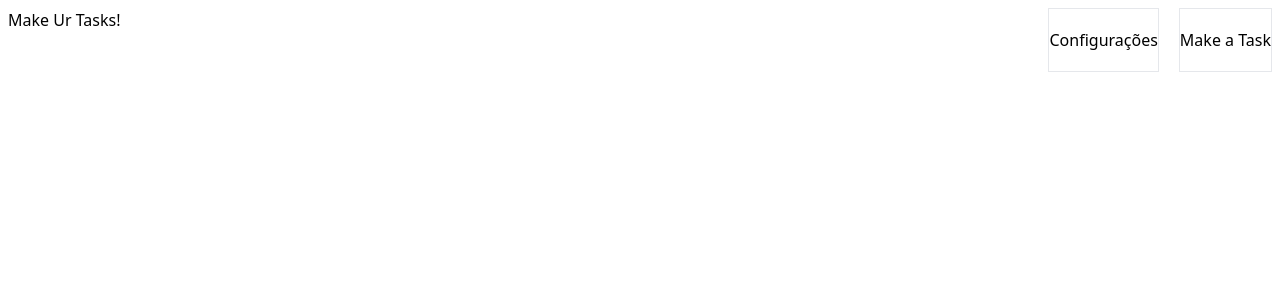
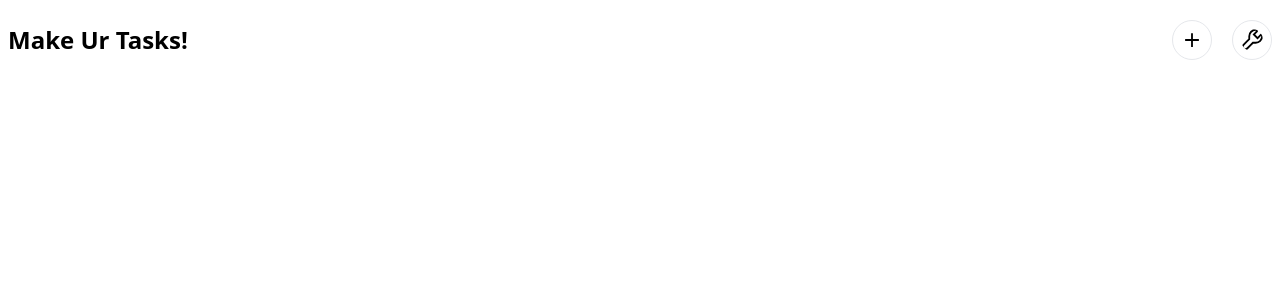
Before and after one commit to Leckller/make_ur_tasks_front_end, a React (Vite) app: page / in a window 1280 px wide. Shown: the top 300 px of the page. Built offline with nearby package versions, Linux system fonts and the light colour scheme.

Commit message:
feat: fiz uma graça no pavao

```diff
--- a/package.json
+++ b/package.json
@@ -15,6 +15,7 @@
     "dotenv": "^16.4.5",
     "react": "^18.2.0",
     "react-dom": "^18.2.0",
+    "react-icons": "^5.2.1",
     "react-redux": "^9.1.2",
     "react-router-dom": "^6.22.3",
     "sweetalert2": "^11.10.6"
--- a/src/components/HeaderComponent.tsx
+++ b/src/components/HeaderComponent.tsx
@@ -1,3 +1,5 @@
+import { IoMdAdd } from 'react-icons/io';
+import { GrConfigure } from 'react-icons/gr';
 import { useAppDispatch } from '../hooks/reduxHooks';
 import { openEdit } from '../redux/Reducers/Tasks';
 
@@ -5,21 +7,19 @@ function HeaderComponent() {
   const dispatch = useAppDispatch();
 
   return (
-    <header className="flex flex-row justify-between w-full h-[10%] p-2 text-center">
-      <h1>Make Ur Tasks!</h1>
+    <header className="flex flex-row items-center justify-between w-full h-[10%] p-2">
+      <h1 className="font-bold text-2xl">
+        Make Ur Tasks!
+      </h1>
       <section className="flex flex-row gap-5">
-        <button
-          className="text-center border"
+        <IoMdAdd
+          className="w-10 h-10 border rounded-full p-2"
+          onClick={ () => dispatch(openEdit({ bool: 1, type: 'add' })) }
+        />
+        <GrConfigure
+          className="w-10 h-10 border rounded-full p-2"
           onClick={ () => dispatch(openEdit({ bool: 1, type: 'config' })) }
-        >
-          Configurações
-        </button>
-        <button
-          className="text-center border"
-          onClick={ () => dispatch(openEdit({ bool: 1, type: 'add' })) }
-        >
-          Make a Task
-        </button>
+        />
       </section>
     </header>
   );
--- a/src/components/TaskComponent.tsx
+++ b/src/components/TaskComponent.tsx
@@ -1,4 +1,6 @@
 /* eslint-disable jsx-a11y/no-static-element-interactions */
+import { FaRegTrashAlt } from 'react-icons/fa';
+import { BsPencil } from 'react-icons/bs';
 import { useAppDispatch } from '../hooks/reduxHooks';
 import { deleteTask, openEdit, toggleTask, viewTask } from '../redux/Reducers/Tasks';
 import { Task } from '../types';
@@ -6,9 +8,18 @@ import { Task } from '../types';
 function TaskComponent({ task }: { task: Task }) {
   const dispatch = useAppDispatch();
   return (
-    <div className="flex flex-row gap-3 items-center">
-      <div className={ `${task.completed ? 'bg-green-500' : 'bg-red-500'} w-5 h-5` } />
+    <div
+      className="flex flex-row gap-3 items-center flex-nowrap w-[90%]
+      border-4 border-black rounded-md p-2 max-w-[500px]"
+    >
+      <input
+        type="checkbox"
+        checked={ task.completed }
+        onChange={ () => dispatch(toggleTask(task)) }
+        className={ `${task.completed ? 'bg-green-500' : 'bg-red-500'} w-5 h-5` }
+      />
       <button
+        className="font-semibold w-[80%] break-words"
         onClick={ () => {
           dispatch(openEdit({ type: 'view', bool: 1 }));
           dispatch(viewTask(task));
@@ -16,20 +27,14 @@ function TaskComponent({ task }: { task: Task }) {
       >
         <p>{task.taskName}</p>
       </button>
-      <button onClick={ () => dispatch(toggleTask(task)) }>
-        Concluir Task
-      </button>
-      <button onClick={ () => dispatch(deleteTask(task)) }>
-        Remove Task
-      </button>
-      <button
+
+      <FaRegTrashAlt onClick={ () => dispatch(deleteTask(task)) } />
+      <BsPencil
         onClick={ () => {
           dispatch(openEdit({ type: 'edit', bool: 1 }));
           dispatch(viewTask(task));
         } }
-      >
-        Edit Task
-      </button>
+      />
     </div>
   );
 }
--- a/src/redux/Reducers/Tasks.ts
+++ b/src/redux/Reducers/Tasks.ts
@@ -32,6 +32,7 @@ export const TaskSlice = createSlice({
       const { type, bool } = action.payload;
       state.edit.type = type;
       state.edit.bool = bool !== 0;
+      LocalSaves.localSave('Task', state);
     },
     makeTask: (state, action: PayloadAction<{ field: TaskFields, value: any }>) => {
       const { field, value } = action.payload;
```
Also changed, not shown: 1 other file (tests, documents, lock files or other folders).
